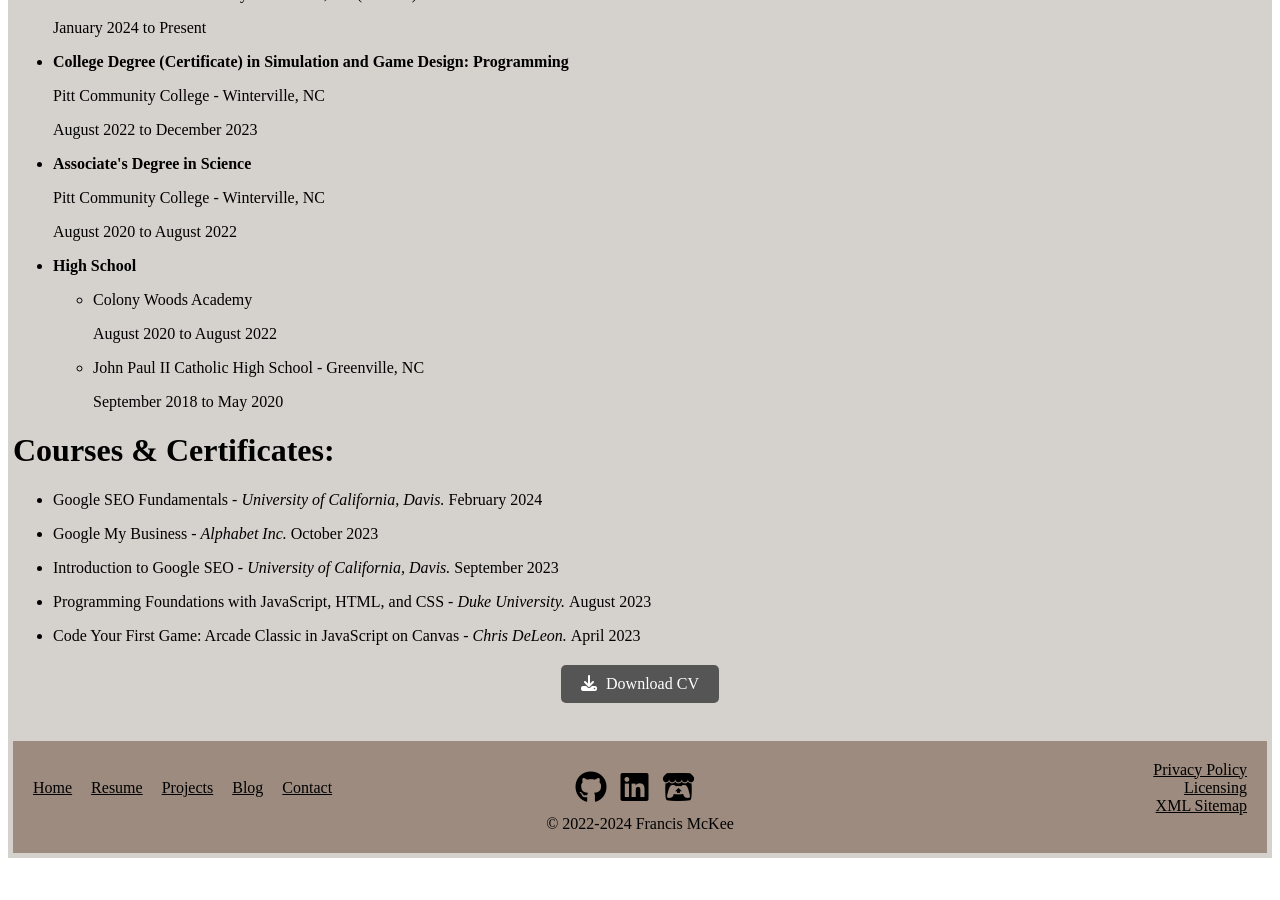
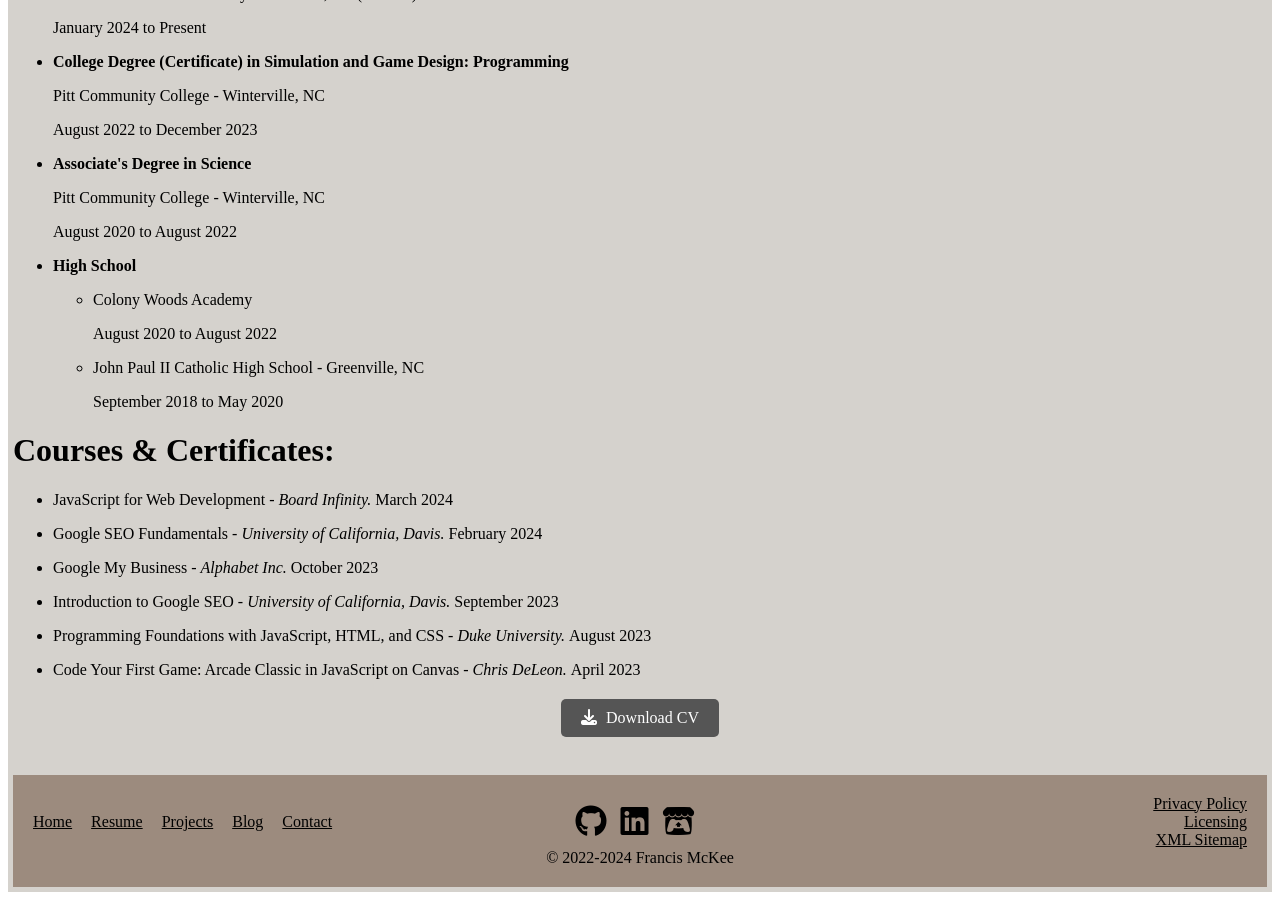
Before and after one commit to Francis-McKee/francis-mckee.github.io, a Jekyll site: the page built from resume.html, in a window 1280 px wide and 900 px high, scrolled down 610 px. Built offline with Jekyll 4.4.1, drawn with Linux system fonts in a browser that asks for light colours; nearby versions of some CDN libraries; before the commit the page ends 1476 px from its top, so only the background shows below that.

Commit message:
JavaScript for Web Development course March 2024

```diff
--- a/resume.html
+++ b/resume.html
@@ -67,6 +67,9 @@
 <h1>Courses & Certificates:</h1>
 <ul>
     <li>
+        <p> JavaScript for Web Development - <i> Board Infinity. </i> March 2024 </p>
+    </li>
+    <li>
         <p> Google SEO Fundamentals - <i> University of California, Davis. </i> February 2024 </p>
     </li>
     <li>
```
